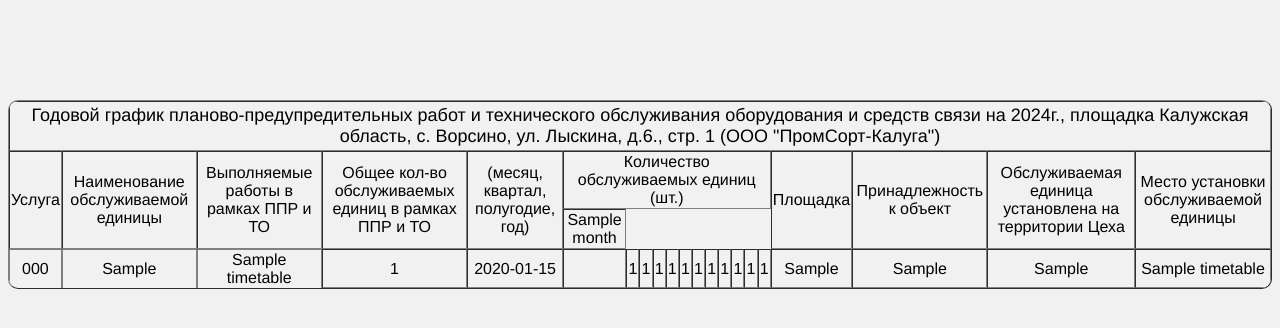
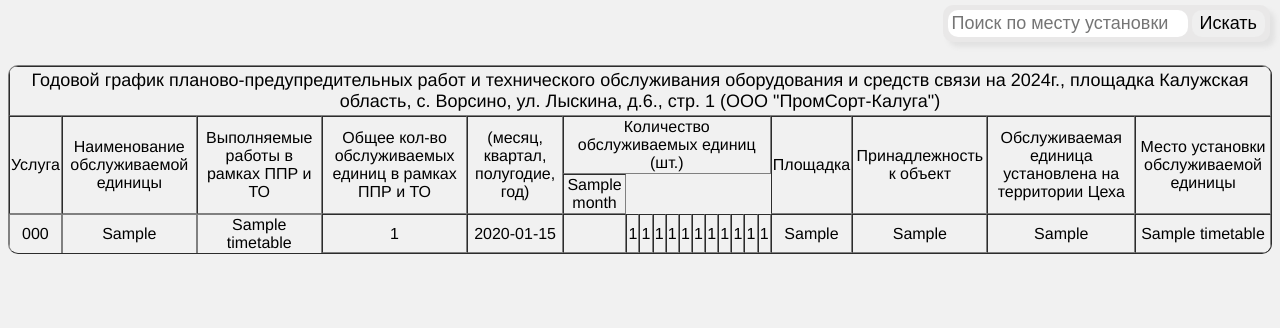
Before and after one commit to MeNaemS/timetable, a Django app: template timetable/main/templates/main/index.html in a window 1280 px wide. Shown: the top 328 px of the page. Run offline with Django 5.2, Linux system fonts and the light colour scheme; tables that the repository leaves empty hold one stand-in row (values such as "Sample post"); the template is opened without the code that fills it: values that come from a table or form of the project are taken from there, most other values are stand-ins (such as "Sample title", 1, 10 or a date in 2020); parts of the project's set-up code (start-up, migrations or seed data) failed here and were passed over.

Commit message:
Search addition

```diff
--- a/timetable/main/templates/main/base.html
+++ b/timetable/main/templates/main/base.html
@@ -10,6 +10,10 @@
         <link rel="stylesheet" href="{% static 'styles/table.css' %}" >
     </head>
     <body style="z-index: 0; background-color: rgb(241, 241, 241);">
+        <div id="form-search" class="over-search">
+            <input type="search" placeholder="Поиск по месту установки" id="search" required autocomplete="off" class="form">
+            <button type="button" class="form hover" onclick="find('search')">Искать</button>
+        </div>
         <form method="post" enctype="multipart/form-data" class="over">
             {% csrf_token %}
             <div></div>
@@ -21,7 +25,7 @@
             </div>
         </form>
         <div class="over-image"><img id="image" style="width: 500px;"></div>
-        <table border="1" class="read-db" style="margin-top: 100px">
+        <table border="1" class="read-db" style="margin-top: 65px">
             <tr style="height: 50px; font-size: 18px;">
                 <td colspan="21">
                     Годовой график планово-предупредительных работ и технического обслуживания
--- a/timetable/main/templates/main/index.html
+++ b/timetable/main/templates/main/index.html
@@ -87,5 +87,5 @@
     <td>{% if row.Work_performed is not None %} {{ row.Place }} {% endif %}</td>
     <td>{% if row.Object is not None %} {{ row.Object }} {% endif %}</td>
     <td>{% if row.Place_of_object is not None %} {{ row.Place_of_object }} {% endif %}</td>
-    <td>{% if row.Name is not None %} {{ row.Name }} {% endif %}</td>
+    <td class="column-animation">{% if row.Name is not None %} {{ row.Name }} {% endif %}</td>
 {% endblock %}
--- a/timetable/static/styles/table.css
+++ b/timetable/static/styles/table.css
@@ -7,6 +7,10 @@
 
     text-align: center;
     font-family: Helvetica, "Trebuchet MS", Verdana, sans-serif;
+}
+
+.column-animation {
+    transition: background-color 1s linear;
 }
 
 .over {
@@ -56,6 +60,34 @@
     background-color: rgb(224, 224, 224);
 }
 
+.over-search {
+    display: block;
+
+    position: fixed;
+    z-index: 1;
+
+    background-color: rgb(233, 232, 232);
+    box-shadow: 5px 5px 5px rgb(226, 226, 226);
+
+    top: 5px;
+    right: 10px;
+
+    padding: 5px;
+
+    border-radius: 10px;
+}
+
+.over-search > .form {
+    font-size: 18px;
+
+    border-color: rgba(0, 0, 0, 0);
+    border-radius: 10px;
+}
+
+.hover:hover {
+    cursor: pointer;
+}
+
 label {
     border: 2px dotted black;
     border-radius: 5px;
--- a/timetable/system/views.py
+++ b/timetable/system/views.py
@@ -37,5 +37,5 @@ def handler_500(request):
         if request.method == 'POST':
             add_file(join(settings.MEDIA_ROOT, 'error'), '500.json', loads(request.body))
         return render(request, 'system/500.html', {'error': str(exc_info()[1])})
-    except TypeError:
+    except:
         return render(request, 'system/500.html', {'error': str(exc_info()[1])})
```
Also changed, not shown: timetable/main/views.py (+17 -17 lines), timetable/static/scripts/events.js (+42 -0 lines).
